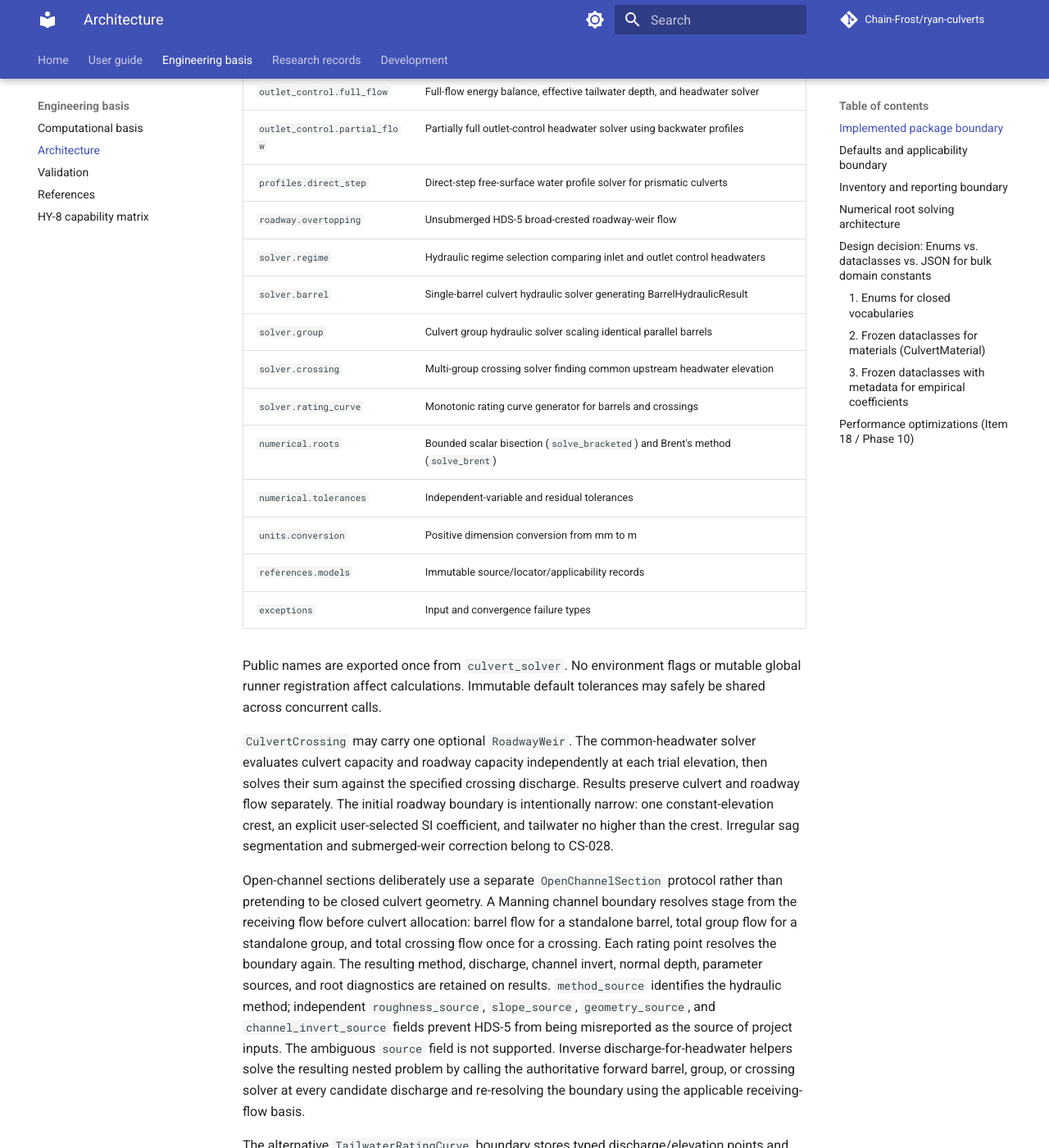
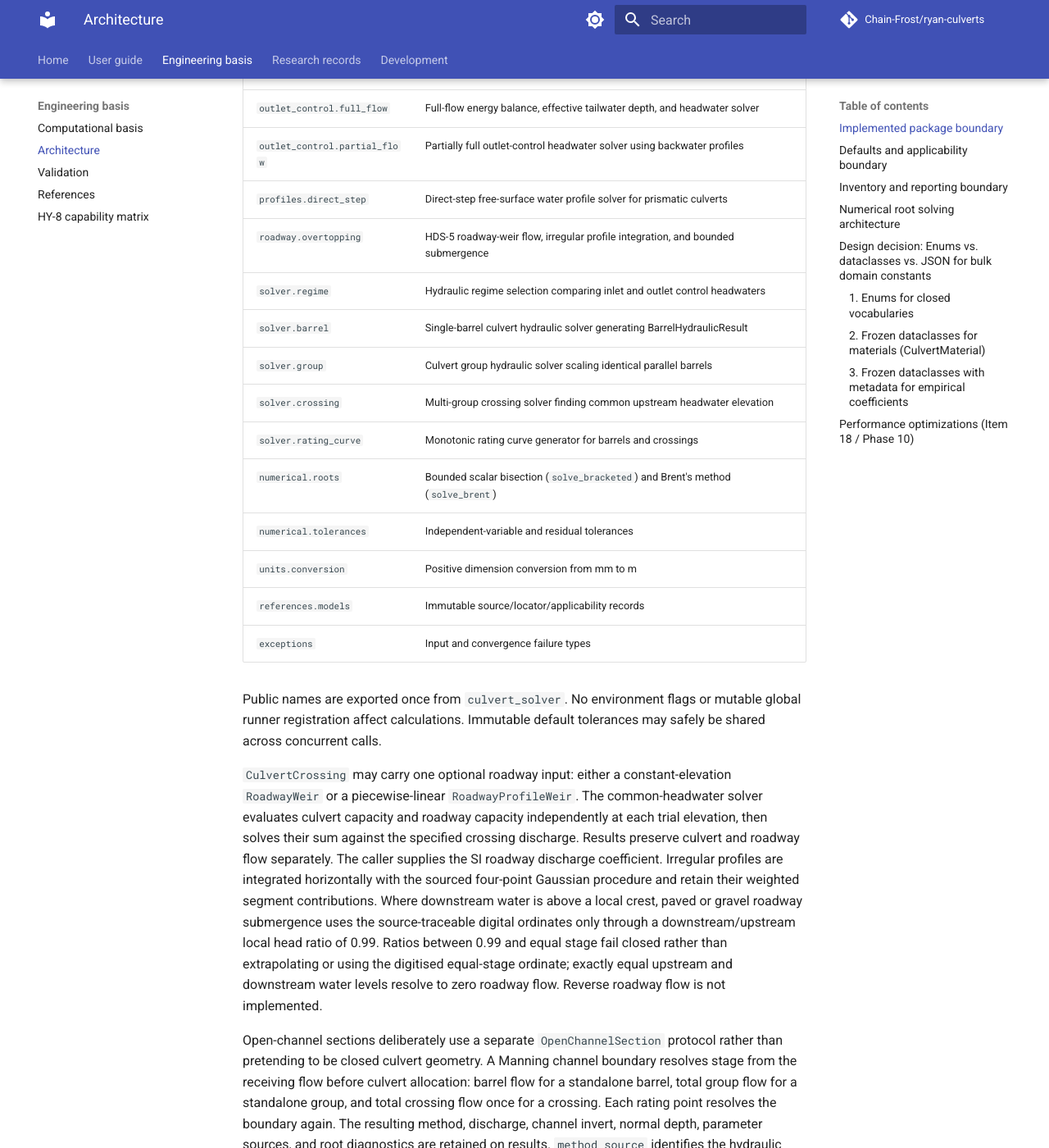
Before and after one commit to Chain-Frost/ryan-culverts, an MkDocs documentation site: the page built from docs/architecture.md, in a window 1280 px wide and 1400 px high, scrolled down 1592 px. Shown: the whole window at 82% size. Built offline with MkDocs 1.6.1 and Material for MkDocs 9.7.7, drawn with Linux system fonts in a browser that asks for light colours; comment, search, counter and statistics services are not loaded; some of the changed text lies outside the part shown.

Commit message:
Reconcile roadway architecture documentation

```diff
--- a/docs/architecture.md
+++ b/docs/architecture.md
@@ -27,7 +27,7 @@ There is no compatibility layer for the retired `culvertflow` package.
 | `models.group` | Parallel identical culvert barrels with quantity scaling |
 | `models.tailwater` | Fixed and discharge-dependent tailwater boundaries and provenance |
 | `models.crossing` | Multi-group culvert crossing aggregation |
-| `models.roadway` | Constant-elevation roadway crest and coefficient provenance |
+| `models.roadway` | Constant/irregular roadway crests, surface type, coefficient and source provenance |
 | `models.results` | Results, adopted parameter selections, and flow classifications |
 | `models.collection` | Road inventory, normalized summaries, and parameter catalogues |
 | `inlet_control.coefficients` | Empirical regression constants and source records from HDS-5 Table A.1 |
@@ -38,7 +38,7 @@ There is no compatibility layer for the retired `culvertflow` package.
 | `outlet_control.full_flow` | Full-flow energy balance, effective tailwater depth, and headwater solver |
 | `outlet_control.partial_flow` | Partially full outlet-control headwater solver using backwater profiles |
 | `profiles.direct_step` | Direct-step free-surface water profile solver for prismatic culverts |
-| `roadway.overtopping` | Unsubmerged HDS-5 broad-crested roadway-weir flow |
+| `roadway.overtopping` | HDS-5 roadway-weir flow, irregular profile integration, and bounded submergence |
 | `solver.regime` | Hydraulic regime selection comparing inlet and outlet control headwaters |
 | `solver.barrel` | Single-barrel culvert hydraulic solver generating BarrelHydraulicResult |
 | `solver.group` | Culvert group hydraulic solver scaling identical parallel barrels |
@@ -54,12 +54,18 @@ Public names are exported once from `culvert_solver`. No environment flags or
 mutable global runner registration affect calculations. Immutable default
 tolerances may safely be shared across concurrent calls.
 
-`CulvertCrossing` may carry one optional `RoadwayWeir`. The common-headwater solver
+`CulvertCrossing` may carry one optional roadway input: either a constant-elevation
+`RoadwayWeir` or a piecewise-linear `RoadwayProfileWeir`. The common-headwater solver
 evaluates culvert capacity and roadway capacity independently at each trial elevation, then
 solves their sum against the specified crossing discharge. Results preserve culvert and
-roadway flow separately. The initial roadway boundary is intentionally narrow: one
-constant-elevation crest, an explicit user-selected SI coefficient, and tailwater no higher
-than the crest. Irregular sag segmentation and submerged-weir correction belong to CS-028.
+roadway flow separately. The caller supplies the SI roadway discharge coefficient. Irregular
+profiles are integrated horizontally with the sourced four-point Gaussian procedure and
+retain their weighted segment contributions. Where downstream water is above a local crest,
+paved or gravel roadway submergence uses the source-traceable digital ordinates only through
+a downstream/upstream local head ratio of 0.99. Ratios between 0.99 and equal stage fail
+closed rather than extrapolating or using the digitised equal-stage ordinate; exactly equal
+upstream and downstream water levels resolve to zero roadway flow. Reverse roadway flow is
+not implemented.
 
 Open-channel sections deliberately use a separate `OpenChannelSection` protocol rather
 than pretending to be closed culvert geometry. A Manning channel boundary resolves stage
@@ -128,8 +134,9 @@ remain mandatory. File, JSON, spreadsheet, GIS, and presentation
 adapters remain outside the core until a downstream interface is chosen. See
 CS-005 and CS-011 in the work plan.
 
-Crossing summaries retain configured roadway crest elevation and calculated roadway flow,
-and roadway coefficient provenance participates in the inventory source register.
+Crossing summaries retain the configured roadway reference crest elevation (the minimum
+crest for an irregular profile) and calculated roadway flow, and roadway coefficient
+provenance participates in the inventory source register.
 
 For a group containing more than one hydraulically identical barrel,
 `GroupHydraulicResult.applicability_notices` records the representative-barrel/equal-flow
```
Also changed, not shown: other parts of docs/architecture.md (+1 -1 lines).
